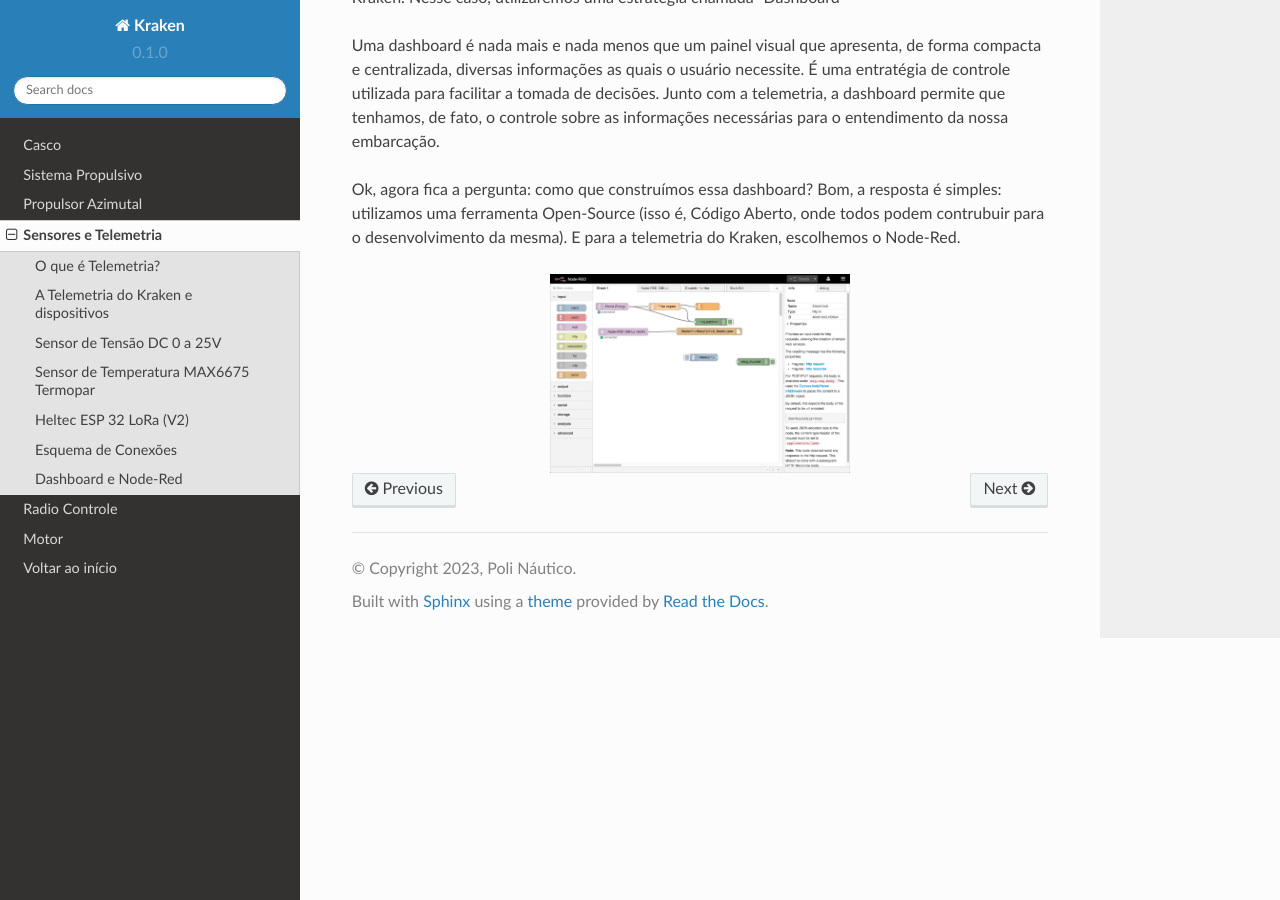
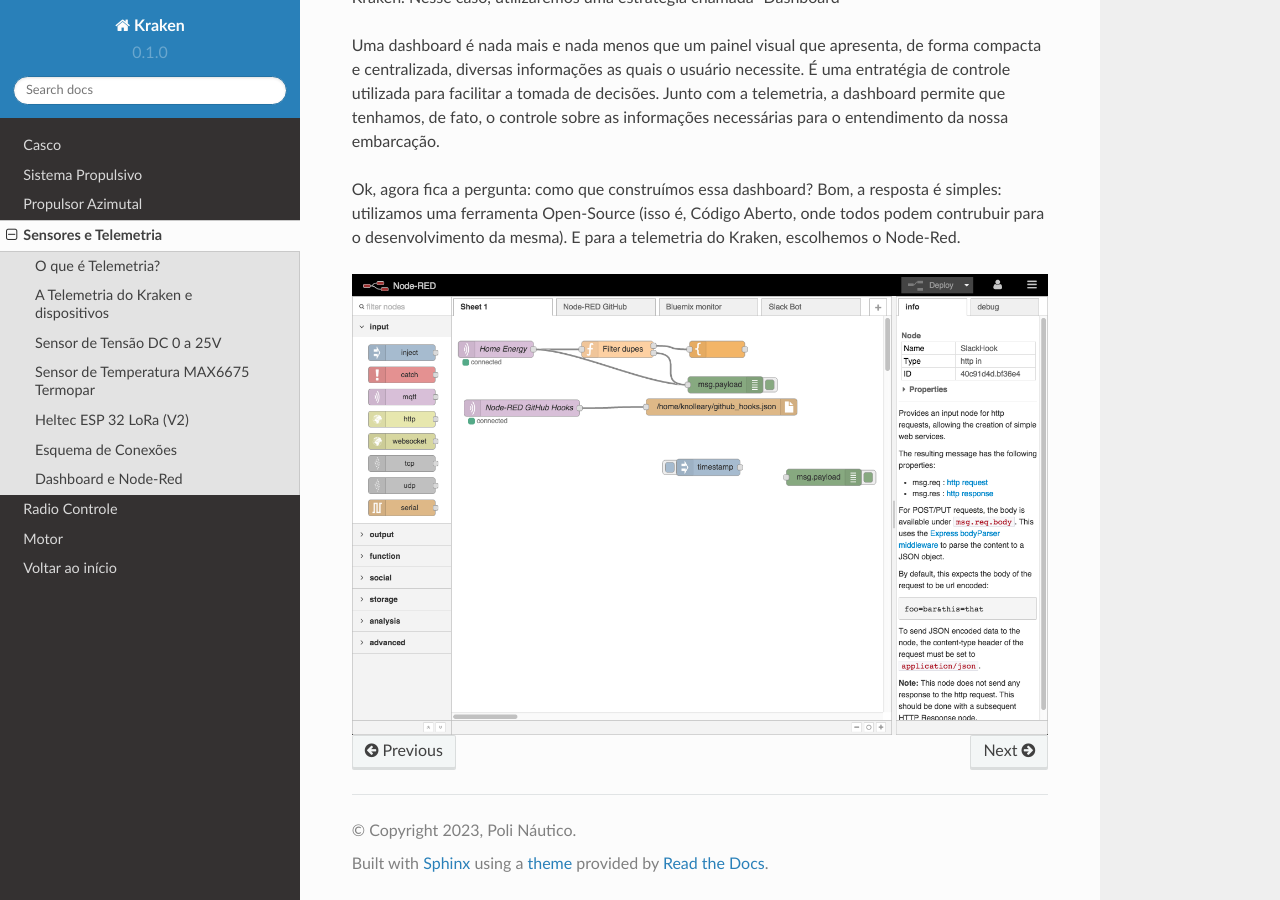
Before and after one commit to polinautico/RTD-Kraken, a Sphinx documentation site: the page built from docs/source/sensores.rst, in a window 1280 px wide and 900 px high, scrolled down 3302 px. Built offline with Sphinx 7.4.7 and the Read the Docs theme 2.0.0, drawn with Linux system fonts in a browser that asks for light colours.

Commit message:
Update sensores.rst

```diff
--- a/docs/source/sensores.rst
+++ b/docs/source/sensores.rst
@@ -76,4 +76,3 @@
 
 .. image:: imagens/noderedex.png
   :align: center
-  :width: 300
```
